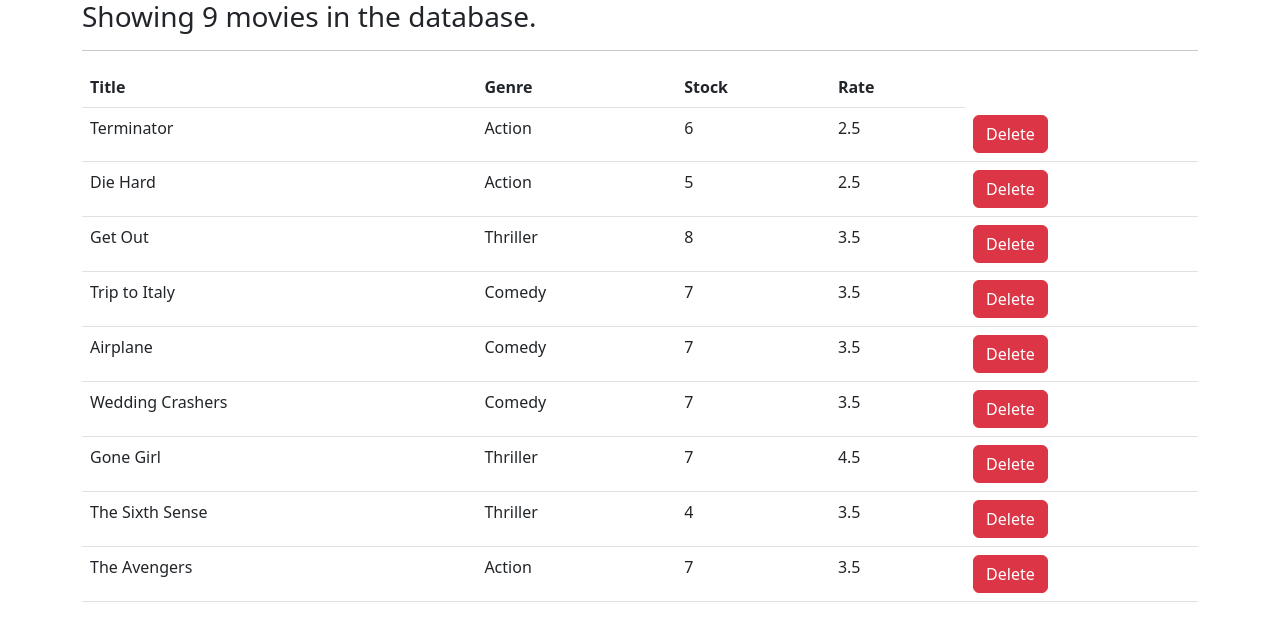
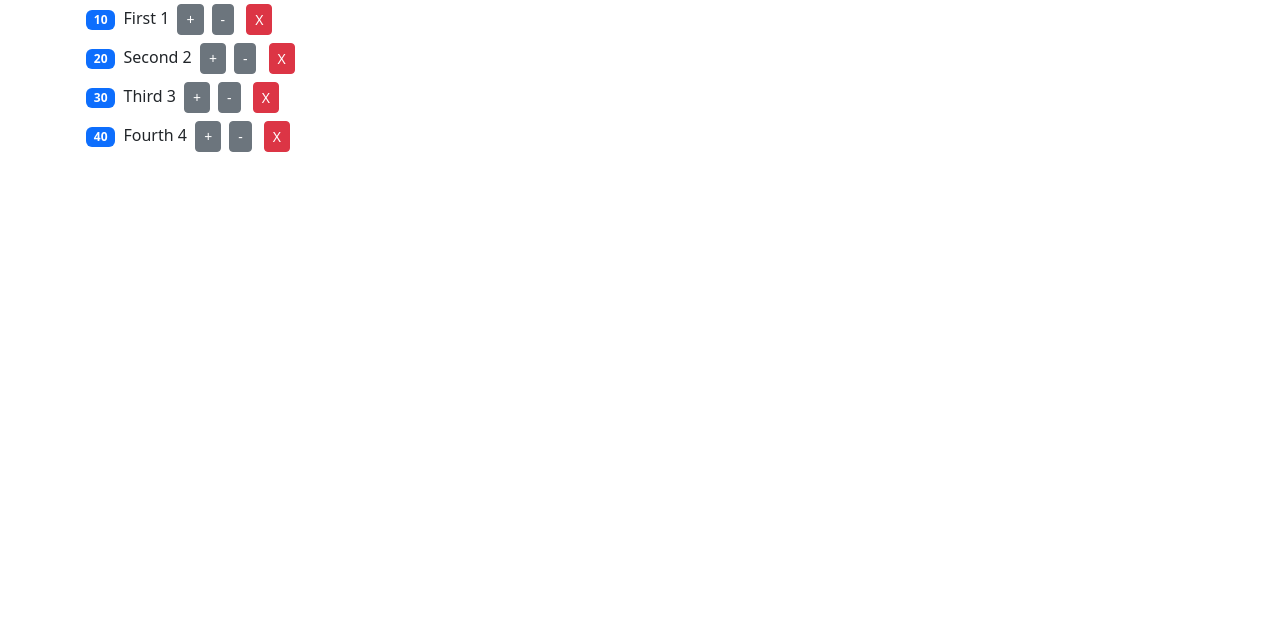
Before and after one commit to JerryHobby/react-playground, a React (Create React App) app: page / in a window 1280 px wide. Shown: the top 632 px of the page. Built offline with nearby package versions, Linux system fonts and the light colour scheme.

Commit message:
catch up to tutorial version

```diff
--- a/index.html
+++ b/index.html
@@ -1,4 +1,3 @@
-<!DOCTYPE html>
 <html lang="en">
   <head>
     <meta charset="UTF-8" />
--- a/src/App.jsx
+++ b/src/App.jsx
@@ -1,13 +1,11 @@
 import React from 'react';
-import {Movies} from "./components/movies";
+import Counters from './components/counters';
+//import { Movies } from './components/movies';
 
 export function App(props) {
-    return (
-        <main className='container'>
-            <Movies />
-        </main>
-    );
+  return (
+    <main className="container">
+      <Counters />
+    </main>
+  );
 }
-
-// Log to console
-console.log('Hello console')
--- a/src/components/counter.jsx
+++ b/src/components/counter.jsx
@@ -1,76 +1,73 @@
-import React, { Component } from "react";
+import React, { Component } from 'react';
 
 class Counter extends Component {
   state = {
-    count: 0,
-    tags: ["tag1", "tag2", "tag3"],
-    tags0: [],
+    value: this.props.value,
+    id: this.props.id,
+    label: this.props.label,
+    selected: this.props.selected,
   };
 
   render() {
     let badgeClasses = this.getBadgeClasses();
+    let buttonClasses = this.getButtonClasses();
 
     return (
       <React.Fragment>
-        <span className={badgeClasses}>{this.formatCount()}</span>
-        {this.state.tags.length === 0 && <p>Please create some tags.</p>}
-        {this.renderTags()}
-      </React.Fragment>
-    );
-  }
-
-  renderTags() {
-    let buttonClasses = this.getButtonClasses();
-
-    if (this.state.tags.length === 0) return <p>There are no tags!</p>;
-
-    return (
-      <div>
-        {this.state.tags.map((tag) => (
-          <div key={tag}>
-            {tag}
+        <span className={badgeClasses}>{this.formatValue()}</span>
+        <span>
+          {' '}
+          {this.state.label} {this.state.id}{' '}
+        </span>
         <button
           className={buttonClasses}
-              onClick={() => this.handleIncrement(tag)}
+          onClick={() => this.handleIncrement()}
         >
           +
         </button>
         <button
           className={buttonClasses}
-              onClick={() => this.handleDecrement(tag)}
+          onClick={() => this.handleDecrement()}
         >
           -
+        </button>{' '}
+        <button
+          className="btn btn-danger btn-sm m-1"
+          onClick={() => this.props.onDelete(this.props.id)}
+        >
+          X
         </button>
-          </div>
-        ))}
-      </div>
+      </React.Fragment>
     );
   }
 
-  formatCount() {
-    const { count } = this.state;
-    return count === 0 ? "zero" : count;
+  formatValue() {
+    const { value } = this.state;
+    return value === 0 ? 'zero' : value;
   }
 
-  handleIncrement = (product) => {
-    this.setState({ count: this.state.count + 1 });
+  handleDelete = () => {
+    this.setState({ value: 0 });
   };
 
-  handleDecrement = (product) => {
-    const { count } = this.state;
-    //const [count, setCount] = this.useState(0);
-    if (count) {
-      this.setState({ count: this.state.count - 1 });
+  handleIncrement = () => {
+    this.setState({ value: this.state.value + 1 });
+  };
+
+  handleDecrement = () => {
+    const { value } = this.state;
+    if (value) {
+      this.setState({ value: this.state.value - 1 });
     }
   };
 
   getBadgeClasses() {
-    const { count } = this.state;
-    return "badge m-2 " + (count ? "bg-primary" : "bg-warning");
+    const { value } = this.state;
+    return 'badge m-1 ' + (value ? 'bg-primary' : 'bg-warning');
   }
 
   getButtonClasses() {
-    return "btn btn-secondary btn-sm";
+    return 'btn btn-secondary btn-sm m-1';
   }
 }
 
--- a/src/components/counters.jsx
+++ b/src/components/counters.jsx
@@ -1,105 +1,39 @@
-import React, { Component } from "react";
+import React, { Component } from 'react';
+import Counter from './counter';
 
 class Counters extends Component {
   state = {
-    count: 0,
-    tags: [
-        {tag: "tag1", counter: 0},
-        {tag: "tag2", counter: 0},
-        {tag: "tag3", counter: 0},
-        {tag: "tag4", counter: 0},
-        {tag: "tag5", counter: 0},
-        {tag: "tag6", counter: 0},
-        {tag: "tag7", counter: 0},
+    counters: [
+      { id: 1, value: 10, selected: true, label: 'First' },
+      { id: 2, value: 20, selected: true, label: 'Second' },
+      { id: 3, value: 30, selected: true, label: 'Third' },
+      { id: 4, value: 40, selected: true, label: 'Fourth' },
     ],
   };
 
+  handleDelete = (counterId) => {
+    console.log('Delete Event', counterId);
+
+    //this.state.counters = this.state.counters.filter(id: counterId)
+  };
 
   render() {
-    let badgeClasses = this.getBadgeClasses();
-
     return (
       <React.Fragment>
-        <span className={badgeClasses}>{this.formatCount()}</span>
-        {this.state.tags.length === 0 && <p>Please create some tags.</p>}
-        {this.renderTags()}
+        {this.state.counters.map((counter) => (
+          <div key={counter.id}>
+            <Counter
+              key={counter.id}
+              id={counter.id}
+              value={counter.value}
+              selected={counter.selected}
+              label={counter.label}
+              onDelete={this.handleDelete}
+            />
+          </div>
+        ))}
       </React.Fragment>
     );
-  }
-
-  renderTags() {
-    //let buttonClasses = this.getButtonClasses();
-
-    if (this.state.tags.length === 0) return <p>There are no tags!</p>;
-
-    return (
-      <div>
-        {this.state.tags.map((tag) => (
-          <div key={tag.tag}>
-            {tag.tag} {tag.counter}&nbsp;&nbsp;
-            <button
-              className={this.getButtonClassesEnabled()}
-              onClick={() => this.handleIncrement(tag)}
-            >
-              +
-            </button>
-            <button
-              className={this.getButtonClasses(tag)}
-              onClick={() => this.handleDecrement(tag)}
-            >
-              -
-            </button>
-          </div>
-        ))}
-      </div>
-    );
-  }
-
-  formatCount() {
-    const { count } = this.state;
-    this.handleShowState();
-    return count === 0 ? "zero" : count;
-
-  }
-
-  handleShowState = () => {
-    const output = JSON.stringify(this.state, null, 2);
-    console.log(output);
-
-  }
-
-  handleIncrement = (product) => {
-    const { count } = this.state;
-
-    product.counter++;
-    this.setState({count: count + 1 });
-    this.setState(product);
-  };
-
-  handleDecrement = (product) => {
-
-    const { count } = this.state;
-
-    if(product.counter > 0) {
-        product.counter--;
-        this.setState({count: count - 1 });
-        this.setState(product);
-    }
-  };
-
-  getBadgeClasses() {
-    const { count } = this.state;
-    return "badge m-2 " + (count ? "bg-primary" : "bg-warning");
-  }
-
-  getButtonClassesEnabled() {
-    return "btn btn-secondary btn-sm";
-  }
-  getButtonClasses(product) {
-    if(product.counter === 0) {
-      return "btn btn-warning btn-sm";
-    }
-    return this.getButtonClassesEnabled();
   }
 }
 
--- a/src/index.jsx
+++ b/src/index.jsx
@@ -6,6 +6,4 @@
 import 'bootstrap/dist/css/bootstrap.css';
 import 'font-awesome/css/font-awesome.css';
 
-ReactDOM.createRoot(
-    document.querySelector('#root')
-).render(<App />)
+ReactDOM.createRoot(document.querySelector('#root')).render(<App />);
```
Lines whose indentation alone changed are shown as unchanged.
